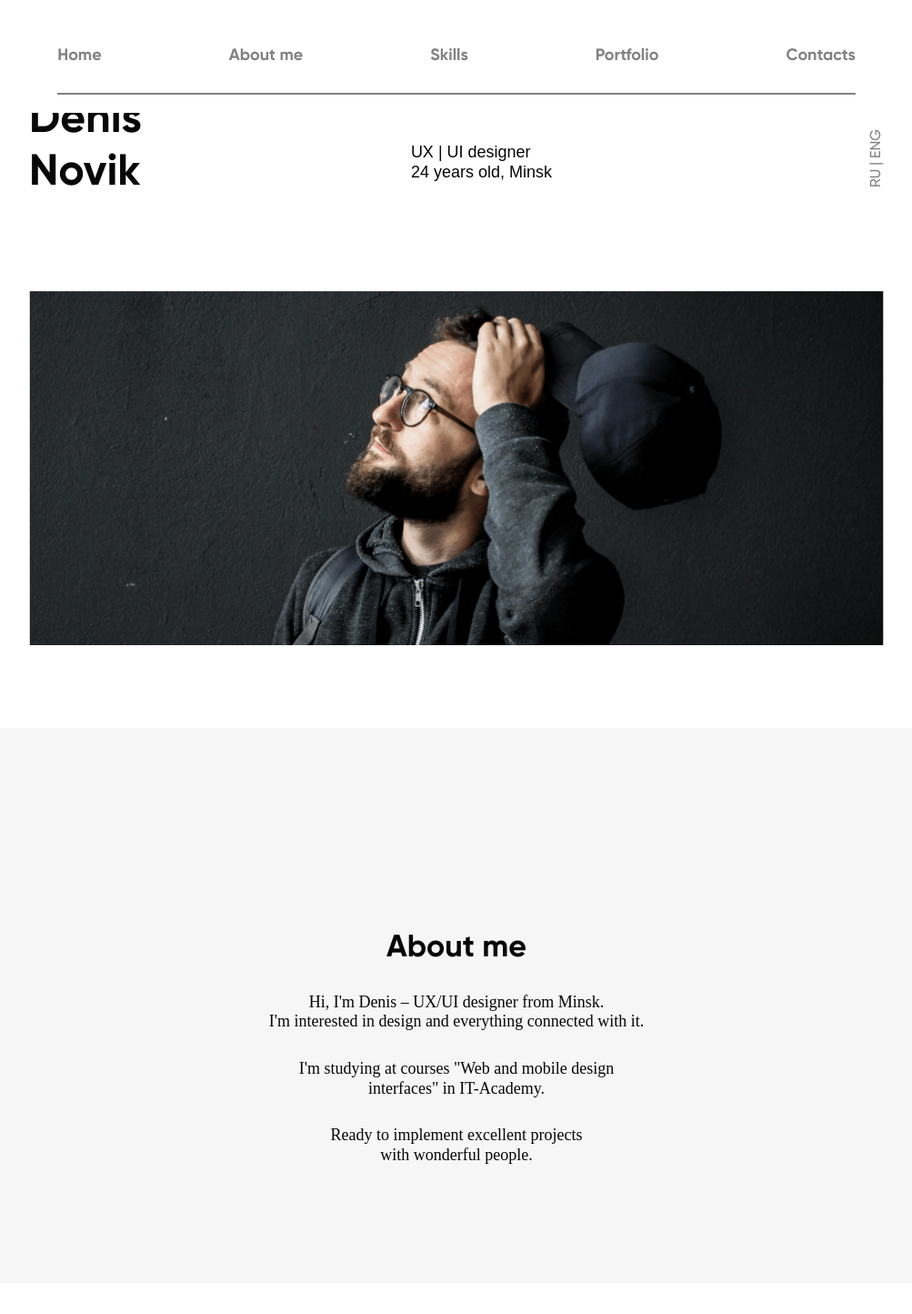
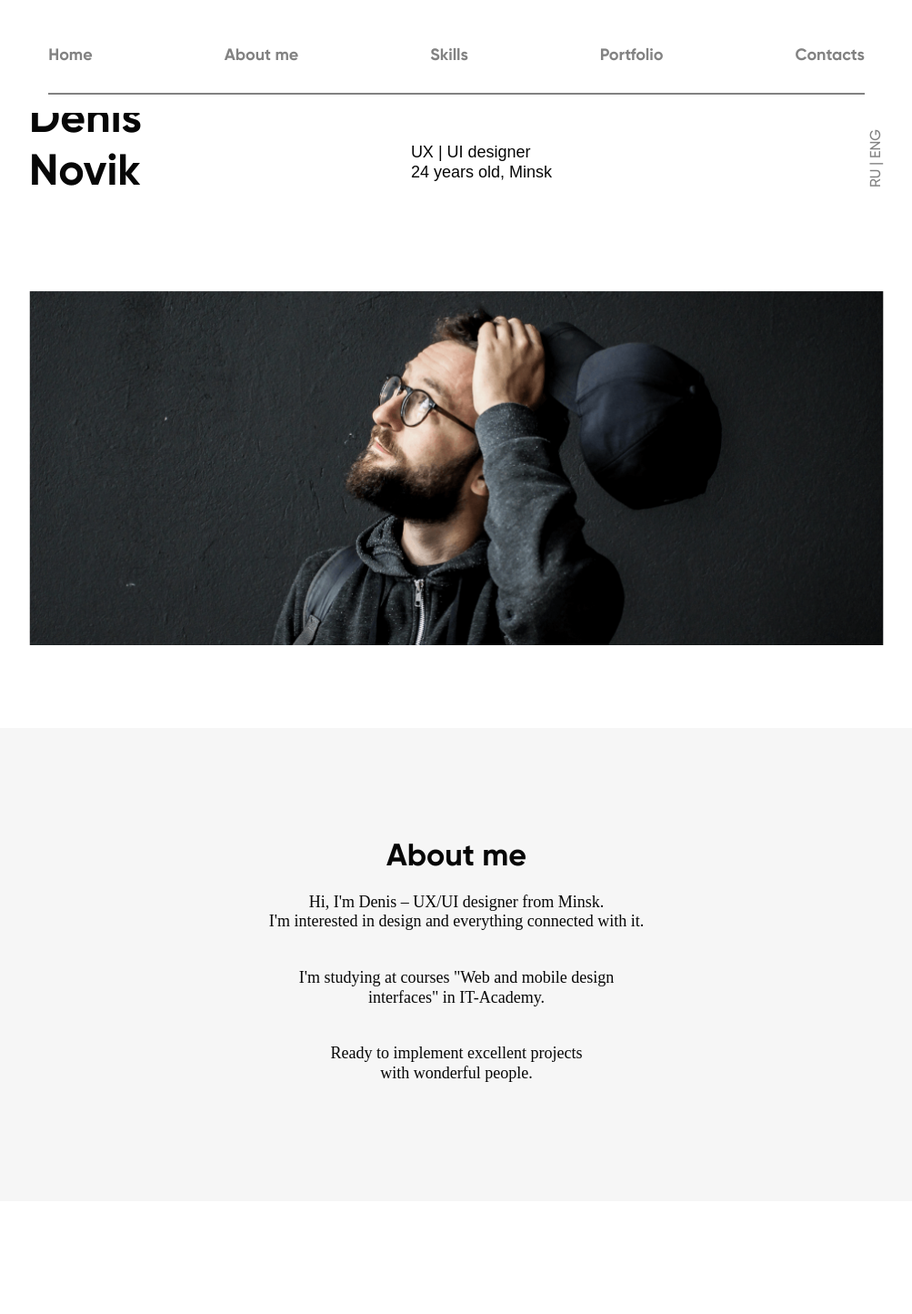
Before and after one commit to Elena-it-code/portfolio, a React app: page / in a window 1280 px wide. Shown: the top 1444 px of the page at 91% size, without its empty margins (138-1141 px from the left). Built offline with nearby package versions, Linux system fonts and the light colour scheme.

Commit message:
Add <Container> property padding

```diff
--- a/src/components/SectionTitle.tsx
+++ b/src/components/SectionTitle.tsx
@@ -1,8 +1,9 @@
 import styled from "styled-components";
 
 export const SectionTitle = styled.h2`
+  font-family: Gilroy, sans-serif;
+  font-weight: 600;
   font-size: 34px;
   text-align: center;
-  padding-top: 120px;
-  margin-bottom: 30px;
+  margin-bottom: 20px;
 `
--- a/src/components/SubTitle.tsx
+++ b/src/components/SubTitle.tsx
@@ -7,5 +7,5 @@ export const SubTitle = styled.h3`
   font-style: normal;
   font-weight: 500;
 
-  margin-bottom: 30px;
+  margin-bottom: 40px;
 `
--- a/src/components/menu/Menu.tsx
+++ b/src/components/menu/Menu.tsx
@@ -30,11 +30,12 @@ export const Menu = () => {
 const StyledMenu = styled.nav`
  ul {
    display: flex;
-   gap: 140px;
+   gap: 145px;
    justify-content: space-between;
    //justify-items: stretch;
    padding: 30px 0px;
    border-bottom: 2px solid ${theme.colors.secondaryBg};
+
  }
 `
 const StyledListItem = styled.li`
--- a/src/layout/header/Header.tsx
+++ b/src/layout/header/Header.tsx
@@ -1,10 +1,8 @@
 import React from 'react';
 import styled from "styled-components";
-//import {Logo} from "../../components/logo/Logo";
 import {Menu} from "../../components/menu/Menu";
 import {Container} from "../../components/Container";
 import {FlexWrapper} from "../../components/FlexWrapper";
-import {theme} from "../../styles/Theme";
 
 
 export const Header = () => {
@@ -28,4 +26,5 @@ const StyledHeader = styled.header`
   right: 0;
   top: 0;
   z-index: 999999;
+
 `
--- a/src/layout/section/about/About.tsx
+++ b/src/layout/section/about/About.tsx
@@ -19,7 +19,5 @@ export const About = () => {
 };
 
 const StyledSectionAbout = styled.section`
-  min-height: 500px;
+    margin-bottom: -30px;
 `
-
-// вместо section выдает ошибку TS1005 , EXPETED
--- a/src/layout/section/skills/Skills.tsx
+++ b/src/layout/section/skills/Skills.tsx
@@ -43,5 +43,5 @@ export const Skills = () => {
 };
 
 const StyledSkills = styled.section`
-  min-height: 690px; // !!! всегда лучше использовать min для блочных элементов !!!
+
 `
--- a/src/styles/Global.styled.tsx
+++ b/src/styles/Global.styled.tsx
@@ -40,7 +40,7 @@ export const GlobalStyle = createGlobalStyle`
   }
 
   section {
-    padding: 100px 0;
+    padding: 120px 0;
   }
 
   section:nth-of-type(odd) {
```
